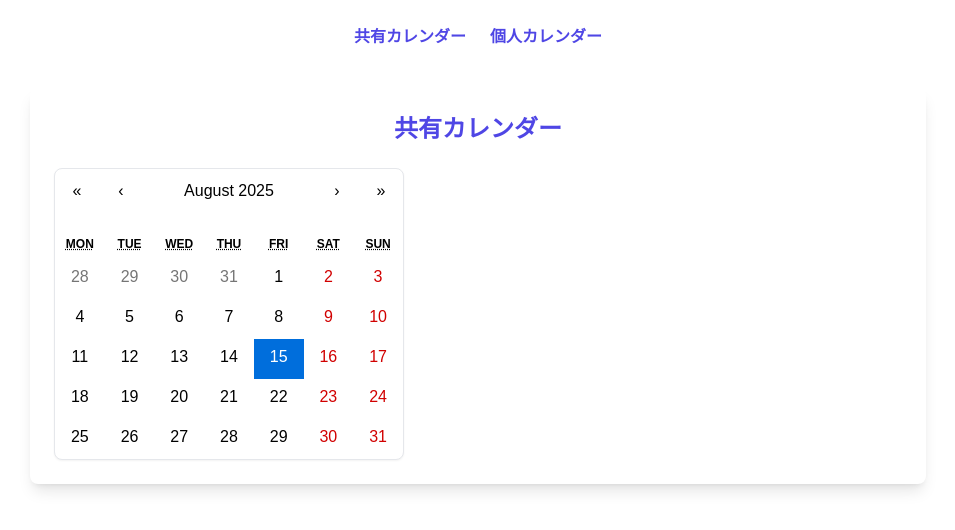
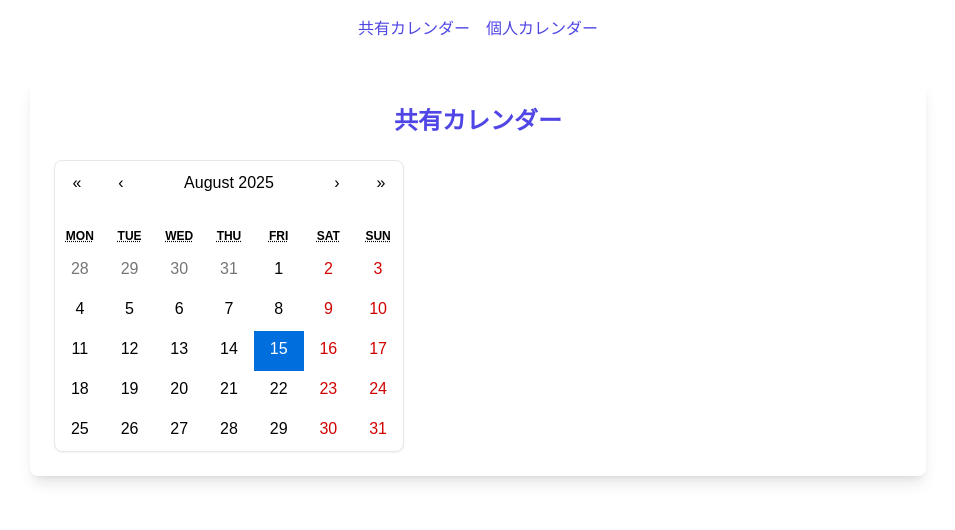
Before and after one commit to kuzyoumike0/milkpop-calendarapp, a React (Create React App) app in the folder frontend/: page / in a window 1280 px wide. Shown: the top 530 px of the page, without its empty margins (162-1117 px from the left). Built offline with nearby package versions, Linux system fonts and the light colour scheme; no server answers.

Commit message:
Update App.jsx

```diff
--- a/frontend/src/App.jsx
+++ b/frontend/src/App.jsx
@@ -1,4 +1,3 @@
-// src/App.jsx
 import React from "react";
 import { BrowserRouter as Router, Routes, Route, Link } from "react-router-dom";
 import SharedCalendar from "./pages/SharedCalendar";
@@ -7,9 +6,9 @@ import PersonalCalendar from "./pages/PersonalCalendar";
 export default function App() {
   return (
     <Router>
-      <nav className="text-center my-6 space-x-6">
-        <Link to="/" className="text-indigo-600 font-semibold hover:underline">共有カレンダー</Link>
-        <Link to="/personal" className="text-indigo-600 font-semibold hover:underline">個人カレンダー</Link>
+      <nav className="text-center my-4">
+        <Link to="/" className="mr-4 text-indigo-600 font-medium">共有カレンダー</Link>
+        <Link to="/personal" className="text-indigo-600 font-medium">個人カレンダー</Link>
       </nav>
 
       <Routes>
```
